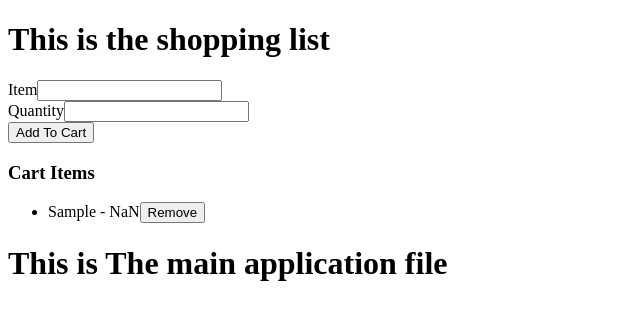
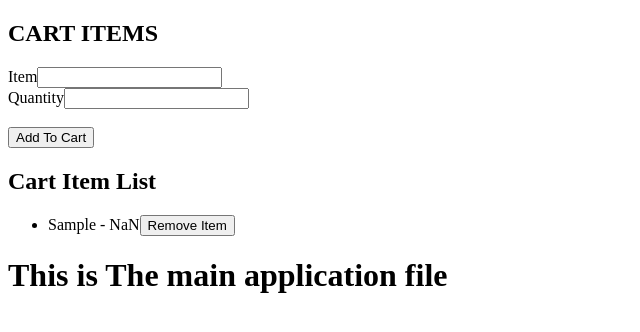
Before and after one commit to Hangthim-web/React-From-the-beginning-, a React (Vite) app in the folder first_react_application/: page / in a window 1280 px wide. Both pictures are taken after typing "Sample", "Sample" into the empty fields and a click on the button "Add To Cart". Shown: the top 332 px of the page, without its empty margins (0-640 px from the left). Built offline with nearby package versions, Linux system fonts and the light colour scheme.

Commit message:
added second shopping list

```diff
--- a/first_react_application/src/App.jsx
+++ b/first_react_application/src/App.jsx
@@ -13,9 +13,9 @@
 // import Quiz from "./us_event_render/usestatehookPrac/Quiz";
 
 // import ShoppingCart from "./list_Keys_forms_and_controller_components/ShoppingCart";
-import ShoppingCart from "./list_Keys_forms_and_controller_components/ShoppingCart";
+// import ShoppingCart from "./list_Keys_forms_and_controller_components/ShoppingCart";
 // import CharacterCount from "./us_event_render/usestatehookPrac/CharacterCount";
-
+import ShoppingCartPar2 from "./list_Keys_forms_and_controller_components/ShoppingCartPart2";
 const App=()=>
 {
  return (
@@ -36,7 +36,8 @@ const App=()=>
       {/* <Toggle/> */}
       {/* <Quiz/> */}
       {/* <CharacterCount/> */}
-      <ShoppingCart/>
+      {/* <ShoppingCart/> */}
+      <ShoppingCartPar2/>
     <h1>This is The main application file </h1>
   </div>
  )
--- /dev/null
+++ b/first_react_application/src/list_Keys_forms_and_controller_components/ShoppingCartPart2.jsx
@@ -0,0 +1,70 @@
+import { useState } from 'react';
+
+const ShoppingCartPart2=()=>
+{
+    const [item,setItem] = useState("")
+    const [quantity,setQuantity] = useState('')
+    const [cart,setCartItems] = useState([])
+    const addToCart=()=>{
+        console.log(cart);
+       if (!item || !quantity) return ;
+       setCartItems((prev)=>
+    {
+        const exists = prev.find((p) => p.name == item)
+        if(exists){
+            return prev.map((p)=>
+            p.name === item ? {...p,quantity:p.quantity+Number(quantity)}:p)
+
+        }
+        return [...prev,{name:item,quantity:Number(quantity)}]
+
+    })
+    setItem('');
+    setQuantity('');
+    }
+    const removeItem=(index)=>
+    {
+        setCartItems((prev)=>prev.filter((_,i)=>i!=index));
+    }
+    return (
+        <>
+        <h2>CART ITEMS </h2>
+        <div>
+            <label htmlFor="">Item</label>
+            <input
+            type="text"
+            name="shopping_item"
+            id="shopping_item"
+            value={item}
+            onChange={(e)=>setItem(e.target.value)}
+             />
+        </div>
+        <div>
+            <label htmlFor="">Quantity</label>
+            <input
+            type="text"
+             name="shopping_quantity"
+             id="shopping_quantity"
+             value={quantity}
+             onChange={(e)=>setQuantity(e.target.value)}
+             />
+        </div>
+        <br />
+        <button onClick={addToCart}>Add To Cart</button>
+        <div>
+            <h2>Cart Item List</h2>
+            {cart.length==0 && <span>No cart items</span>}
+            <ul>
+                {cart.map((value,index)=>(
+                    <li key={index}>
+                        {value.name} - {value.quantity}
+                        <button onClick={(e)=>removeItem(index)}>Remove Item</button>
+                    </li>
+                ))}
+            </ul>
+        </div>
+        </>
+    )
+}
+
+export default ShoppingCartPart2
```
